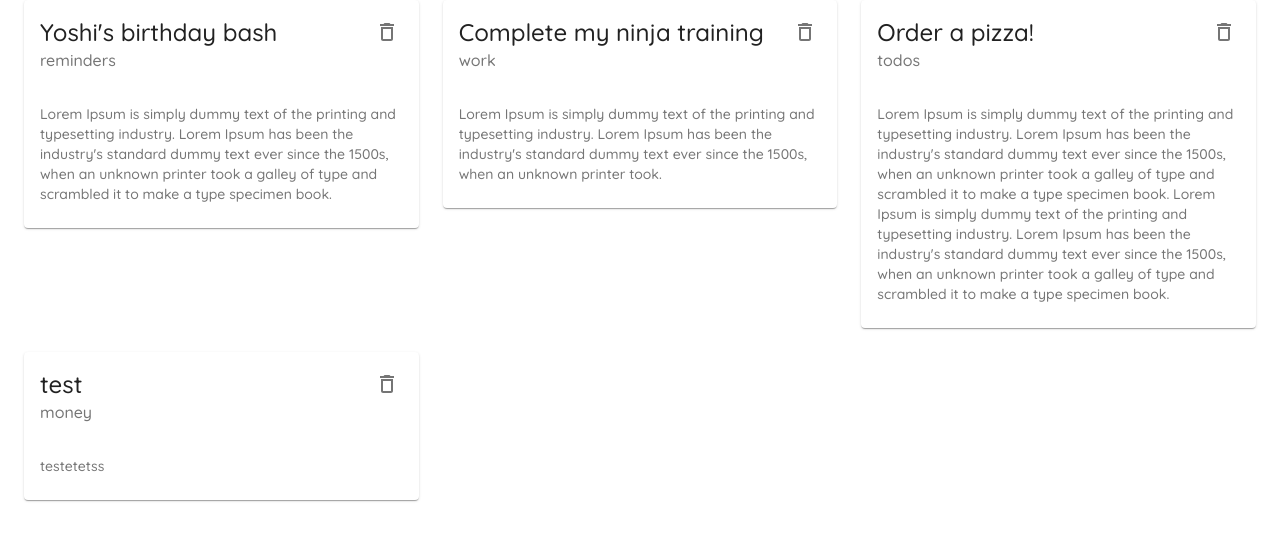
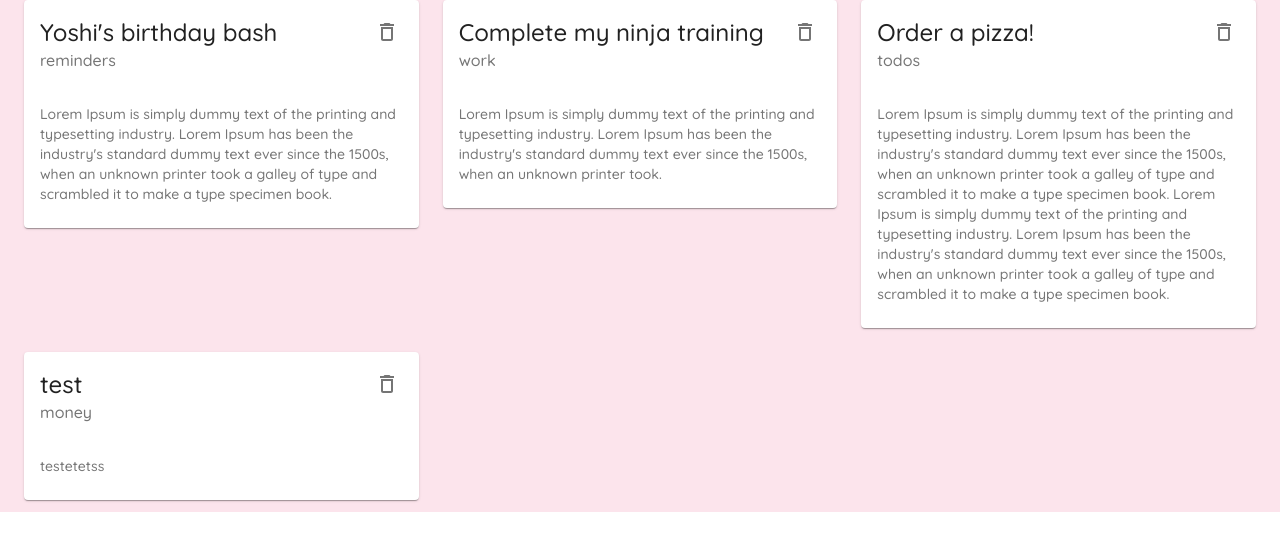
Before and after one commit to Dina2703/MUI002, a React (Create React App) app: page / in a window 1280 px wide. Shown: the top 550 px of the page. Built offline with nearby package versions, Linux system fonts and the light colour scheme; data requests are answered from the project's data file.

Commit message:
Layout Component

```diff
--- a/src/App.js
+++ b/src/App.js
@@ -3,6 +3,7 @@
 import Create from "./pages/Create";
 import { createTheme, ThemeProvider } from "@material-ui/core";
 import { purple } from "@material-ui/core/colors";
+import Layout from "./components/Layout";
 
 const theme = createTheme({
   palette: {
@@ -24,6 +25,7 @@
   return (
     <ThemeProvider theme={theme}>
       <Router>
+        <Layout>
           <Switch>
             <Route exact path="/">
               <Notes />
@@ -32,6 +34,7 @@
               <Create />
             </Route>
           </Switch>
+        </Layout>
       </Router>
     </ThemeProvider>
   );
--- /dev/null
+++ b/src/components/Layout.js
@@ -0,0 +1,20 @@
+import { makeStyles } from "@material-ui/core";
+
+const useStyles = makeStyles({
+  page: {
+    background: "#fce4ec",
+    width: "100%",
+  },
+});
+const Layout = ({ children }) => {
+  const classes = useStyles();
+  return (
+    <div>
+      {/*App bar */}
+      {/*Side drawer */}
+      <div className={classes.page}>{children}</div>
+    </div>
+  );
+};
+
+export default Layout;
```
Lines whose indentation alone changed are shown as unchanged.
